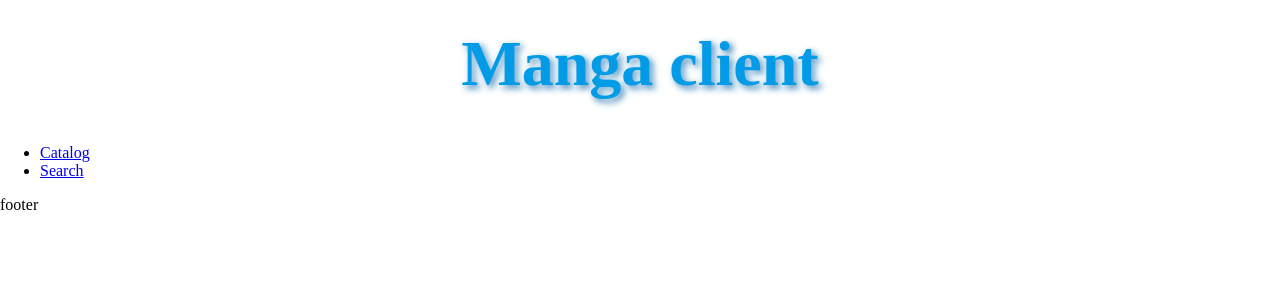
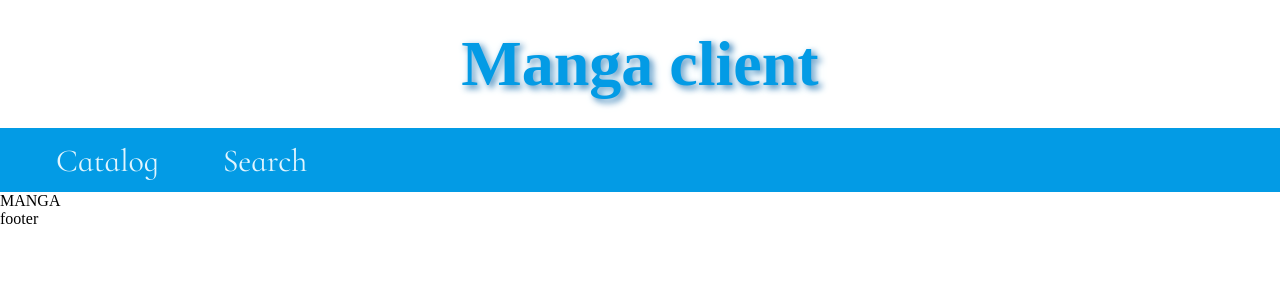
Before and after one commit to kuzanatoliy/manga.client, a React (Create React App) app: page /manga in a window 1280 px wide. Shown: the top 300 px of the page. Built offline with nearby package versions, Linux system fonts and the light colour scheme; a web font is replaced by a local one.

Commit message:
Fix Navigator

```diff
--- a/src/App.js
+++ b/src/App.js
@@ -1,37 +1,17 @@
 import React, { Component } from 'react';
-import Button from 'material-ui/RaisedButton';
 import Header from './components/Header';
-import Navigator from './components/Navigator';
 import Router from './AppRouter';
 
 class App extends Component {
   render() {
     return (
       <div>
-        <header>
-          <Header text='Manga client' />
-        </header>
-        <nav>
-          <Navigator />
-        </nav>
-        <footer>
-          <div>footer</div>
-        </footer>
+        <Header text='Manga client' />
+        <Router />
+        <footer>footer</footer>
       </div>
     );
   }
-  /*render() {
-    return (
-      <div>
-        <Header text='Manga client' />
-        <Navigator />
-        <main>
-          <Router />
-        </main>
-        <footer>footer</footer>
-      </div>
-    );
-  }*/
 }
 
 export default App;
--- a/src/AppRouter.js
+++ b/src/AppRouter.js
@@ -2,10 +2,12 @@ import React from 'react';
 import { BrowserRouter as Router, Route, Switch, Redirect } from 'react-router-dom';
 import { HOME_URL, CATALOG_URL, SEARCH_URL, MANGA_URL } from './constants/urls';
 import { CatalogPage } from './pages';
+import Main from './components/Main';
 
 function AppRouter() {
   return (
     <Router>
+      <Main>
         <Switch>
           <Redirect exact from={ HOME_URL } to={ CATALOG_URL } />
           <Route exact path={ `${ CATALOG_URL }/:genreId` } component={ CatalogPage } />
@@ -14,6 +16,7 @@ function AppRouter() {
           <Route exact path={ MANGA_URL } render={ () => <div>MANGA</div> } />
           <Route render={ () => <div>ERROR</div> } />
         </Switch>
+      </Main>
     </Router>
   );
 }
--- a/src/components/GenreNavigator.js
+++ b/src/components/GenreNavigator.js
@@ -1,7 +1,7 @@
 import React from 'react';
 import * as PropTypes from 'prop-types';
+import { NavLink } from 'react-router-dom';
 import LoadingComponent from './LoadingComponent';
-import Item from './MenuItem';
 import { CATALOG_URL } from '../constants/urls';
 
 class GenreNavigator extends LoadingComponent {
@@ -20,14 +20,14 @@ class GenreNavigator extends LoadingComponent {
   };
 
   createItems(list) {
-    return list.map(item => <Item key={ item } href={ `${ CATALOG_URL }/${ item }` } className={ `genre genre-${ item }` }>{ item }</Item>)
+    return list.map(item => <NavLink key={ item } to={ `${ CATALOG_URL }/${ item }` } className={ `genre genre-${ item }` }>{ item }</NavLink>)
   }
 
   createBody() {
     return (
       <ul>
         <h3>{ this.props.title }</h3>
-        <Item href='/manga-list' className='genre genre-all'> all </ Item>
+        <NavLink to={ CATALOG_URL } className='genre genre-all'> all </ NavLink>
         { this.createItems(this.props.genres) }
       </ul>
     );
--- a/src/components/Header.js
+++ b/src/components/Header.js
@@ -5,10 +5,10 @@ import MainTitle from './MainTitle';
 function Header(props) {
   const { text, style } = props
   return (
-    <div style = { { ...style, ...styles.container } }>
+    <header style = { { ...style, ...styles.container } }>
       <MainTitle style={ styles.title }>{ text }</MainTitle>
       <div style={ styles.after } />
-    </div>
+    </header>
   );
 }
 
--- /dev/null
+++ b/src/components/Main.js
@@ -0,0 +1,13 @@
+import React from 'react';
+import Navigator from './Navigator';
+
+function Main(props) {
+  return (
+    <section>
+      <Navigator />
+      { props.children }
+    </section>
+  );
+}
+
+export default Main;
--- a/src/components/MainTitle.js
+++ b/src/components/MainTitle.js
@@ -6,7 +6,7 @@ import { CORMORANT_SC } from '../constants/font-families';
 function MainTitle(props) {
   const { style, children } = props;
   return(
-    <h1 style={ { ...defaultStyle, ...style } }>{ props.children }</h1>
+    <h1 style={ { ...defaultStyle, ...style } }>{ children }</h1>
   );
 }
 
--- a/src/components/MenuItem.js
+++ /dev/null
@@ -1,22 +0,0 @@
-import React from 'react';
-import * as PropTypes from 'prop-types';
-
-function MenuItem(props) {
-  const { className, href, children, horizontal } = props;
-  return (
-    <li className={ `menu-item ${ className } ${ horizontal? 'horizontal': 'vertical' }` }>
-      <a href={ href }>{ children }</a>
-    </li>
-  );
-}
-
-MenuItem.propTypes = {
-  className: PropTypes.string,
-  href: PropTypes.string
-};
-
-MenuItem.defaultProps = {
-  className: ''
-}
-
-export default MenuItem;
--- a/src/components/Navigator.js
+++ b/src/components/Navigator.js
@@ -1,26 +1,50 @@
-import React from 'react';
+import React, { Component } from 'react';
+import { NavLink } from 'react-router-dom';
 import * as PropTypes from 'prop-types';
+import { Toolbar, ToolbarGroup } from 'material-ui/Toolbar';
+import { lightBlue50, lightBlue600 } from 'material-ui/styles/colors';
 import { CATALOG_URL, SEARCH_URL } from '../constants/urls';
-import Item from './MenuItem';
+import { CORMORANT_INFANT } from '../constants/font-families';
 
-function Navigator(props) {
-  const { className } = props;
+class Navigator extends Component {
+  render() {
+    const { container, content } = Navigator.styles
+    const style = { ...container, ...this.props.style };
     return (
-    <div className={ `navigator ${ className }` }>
-      <ul className='navigator-menu'>
-        <Item href={ CATALOG_URL } horizontal={ true }>Catalog</Item>
-        <Item href={ SEARCH_URL } horizontal={ true }>Search</Item>
-      </ul>
-    </div>
+      <nav style={ style }>
+        <Toolbar style={ style }>
+          <ToolbarGroup>
+            <NavLink to={ CATALOG_URL } style={ content } onHover={ () => { console.log('bla') } }>Catalog</NavLink>
+            <NavLink to={ SEARCH_URL } style={ content }>Search</NavLink>
+          </ToolbarGroup>
+        </Toolbar>
+      </nav>
     );
   }
 
-Navigator.propTypes = {
-  className: PropTypes.string
+  static styles = {
+    container: {
+      fontFamily: CORMORANT_INFANT,
+      backgroundColor: lightBlue600,
+      color: lightBlue50,
+      height: '4em'
+    },
+    content: {
+      fontSize: '2em',
+      display: 'inline-block',
+      padding: '0.5em 1em',
+      color: lightBlue50,
+      textDecoration: 'none'
+    }
+  }
+
+  static propTypes = {
+    style: PropTypes.object
   };
 
-Navigator.defaultProps = {
-  calssName: ''
+  static defaultProps = {
+    style: {}
   };
+}
 
 export default Navigator;
--- a/src/components/Paginator.js
+++ b/src/components/Paginator.js
@@ -50,7 +50,6 @@ class Paginator extends Component {
   }
 
   createButton(number, title, className, disabled = false) {
-    console.log((this.state.activePage === number) ? ' active' : '');
     return (
       <button
         key={ className + number }
--- a/src/index.css
+++ b/src/index.css
@@ -3,5 +3,9 @@
 
 body {
   margin: 0;
+}
+
+header, nav, main, footer {
+  margin: 0;
   padding: 0 calc((100% - 1366px) / 2);
 }
--- a/src/index.js
+++ b/src/index.js
@@ -1,25 +1,20 @@
 import React from 'react';
 import ReactDOM from 'react-dom';
 import MuiThemeProvider from 'material-ui/styles/MuiThemeProvider';
-import Button from 'material-ui/RaisedButton';
-//import { Provider } from 'react-redux';
+import { Provider } from 'react-redux';
 import App from './App';
 import registerServiceWorker from './registerServiceWorker';
-//import configureStore from './store';
+import configureStore from './store';
 import './index.css';
 
-//const store = configureStore();
+const store = configureStore();
 
 ReactDOM.render(
   <MuiThemeProvider>
-    <App />
+    <Provider store={ store }>
+      <App />
+    </Provider>
   </MuiThemeProvider>,
   document.getElementById('root')
 );
-/*ReactDOM.render(
-  <Provider store={ store }>
-    <App />
-  </Provider>,
-  document.getElementById('root')
-);*/
 registerServiceWorker();
```
Lines whose indentation alone changed are shown as unchanged.
